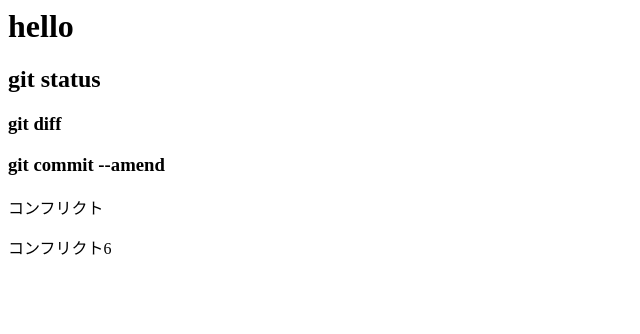
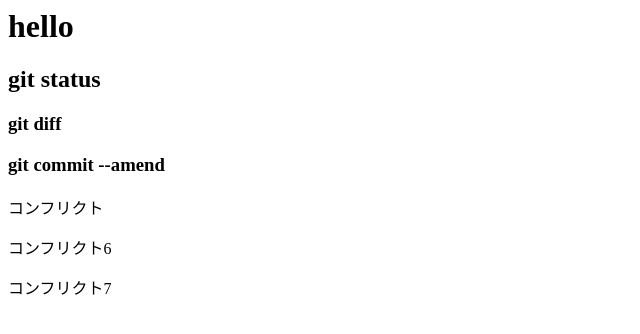
Before and after one commit to makino-hub/git_tutorial, a plain HTML site: page index.html in a window 1280 px wide. Shown: the whole page, without its empty margins (0-640 px from the left). Drawn offline with Linux system fonts and the light colour scheme.

Commit message:
コンフリクト7を追記

```diff
--- a/index.html
+++ b/index.html
@@ -4,3 +4,4 @@
 <h3>git commit --amend</h3>
 <p>コンフリクト</p>
 <p>コンフリクト6</p>
+<p>コンフリクト7</p>
```
